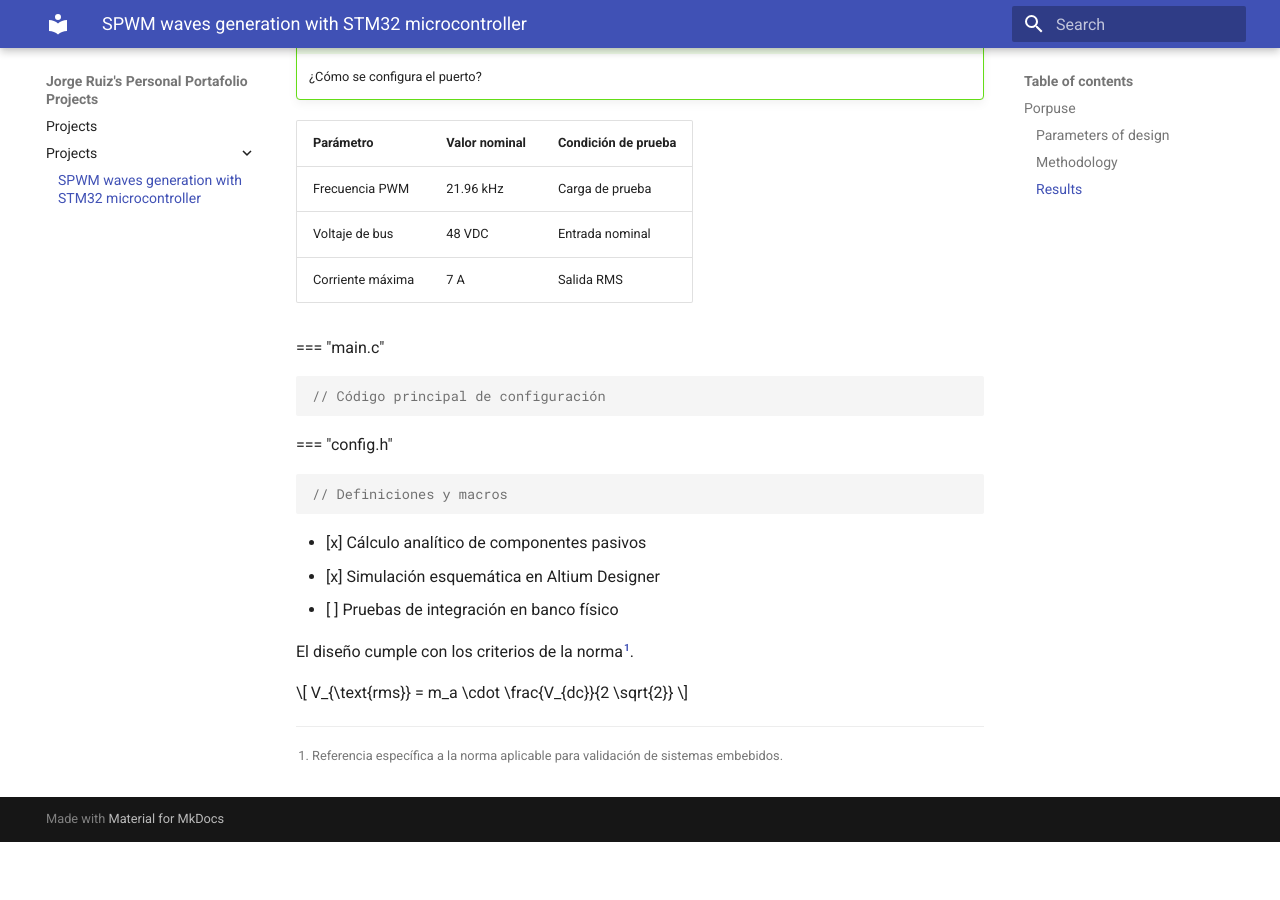
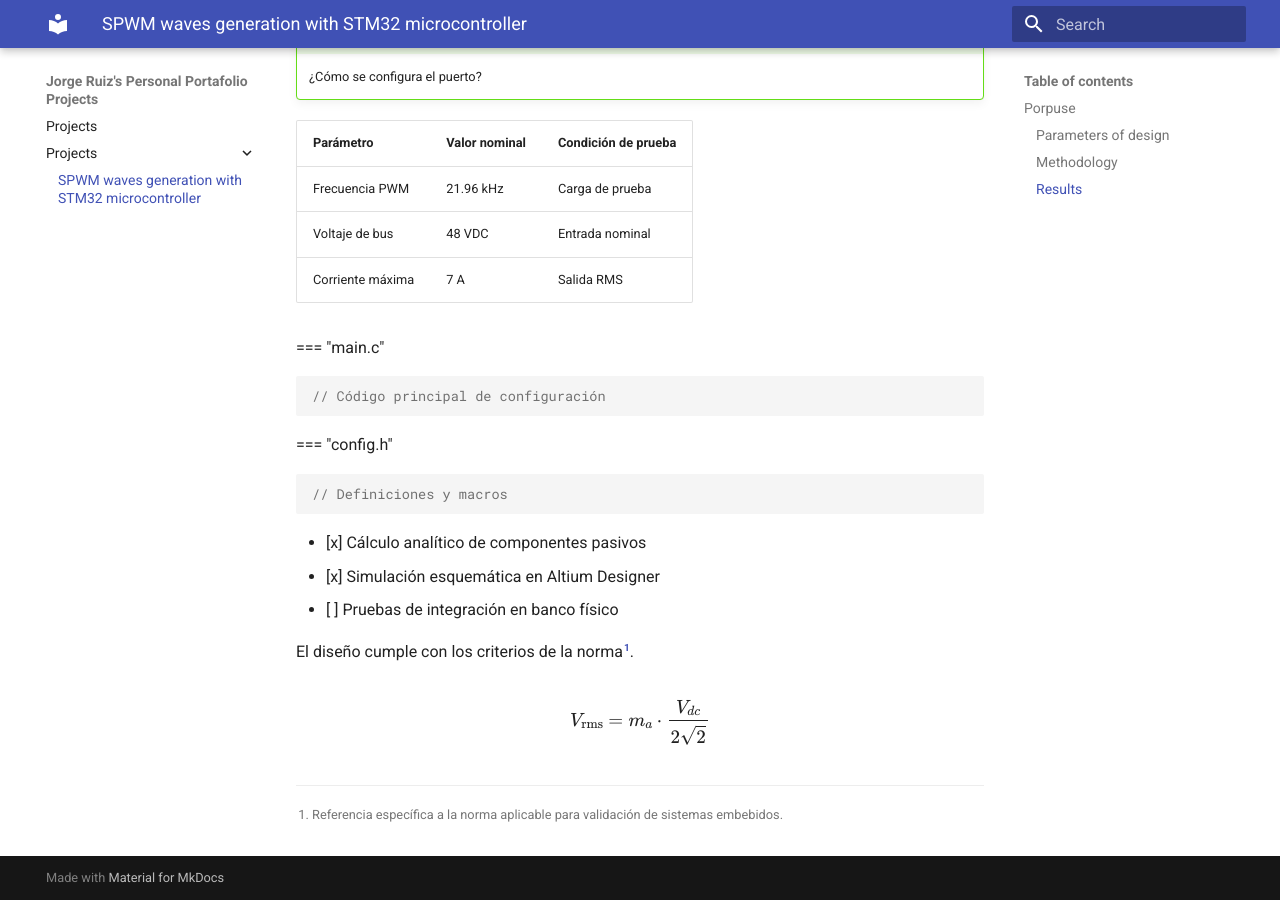
Before and after one commit to jorgeruizmo/portafolio_personal_proyectos, an MkDocs documentation site: the page built from docs/Projects/SPWM_Waves_generation_STM32.md, in a window 1280 px wide and 900 px high, scrolled down 2600 px. Built offline with MkDocs 1.6.1 and Material for MkDocs 9.7.7, drawn with Linux system fonts in a browser that asks for light colours; before the commit the page ends 3442 px from its top, so only the background shows below that; part of the change alters nothing that is shown; some of the changed text lies outside the part shown.

Commit message:
Adding sources part2
Adding sources part2

```diff
--- a/mkdocs.yml
+++ b/mkdocs.yml
@@ -8,3 +8,6 @@ markdown_extensions:
   - footnotes
   - pymdownx.arithmatex:
       generic: true
+
+extra_javascript:
+  - https://unpkg.com/mathjax@3/es5/tex-mml-chtml.js
```
